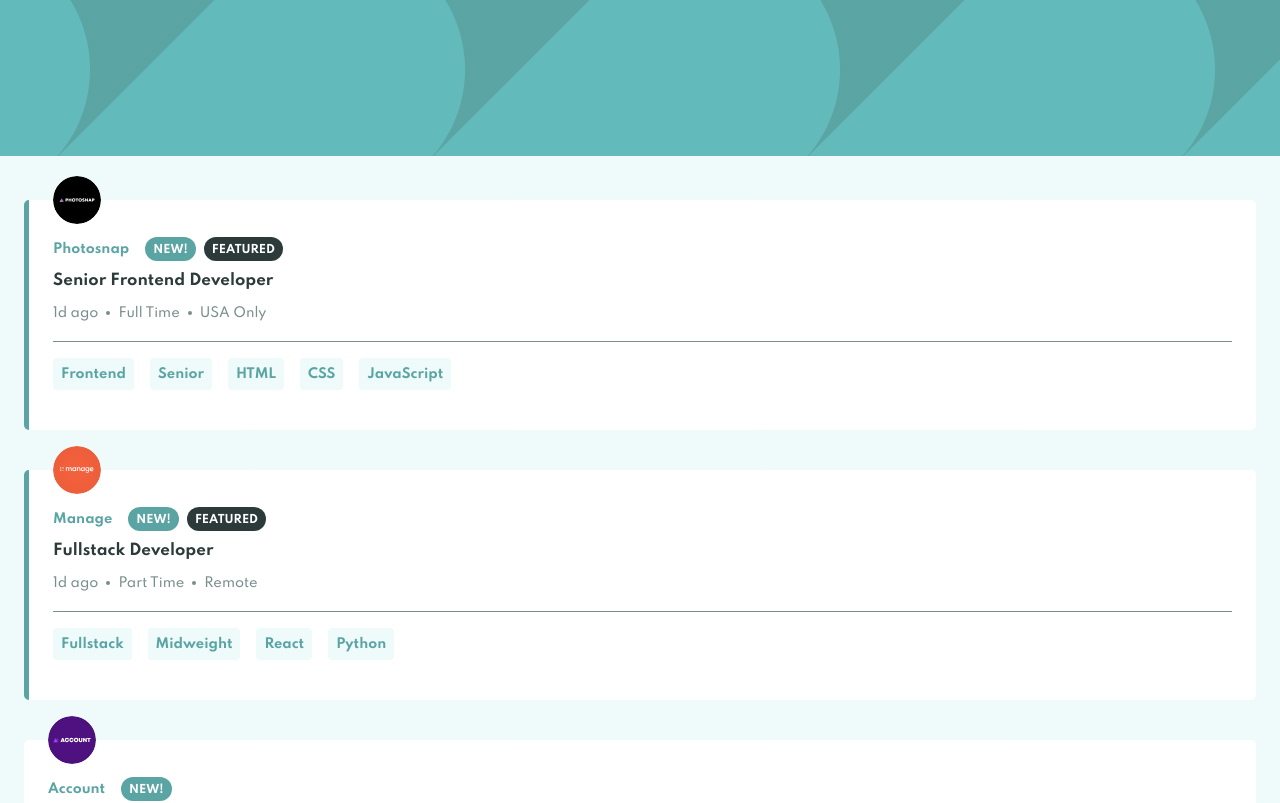
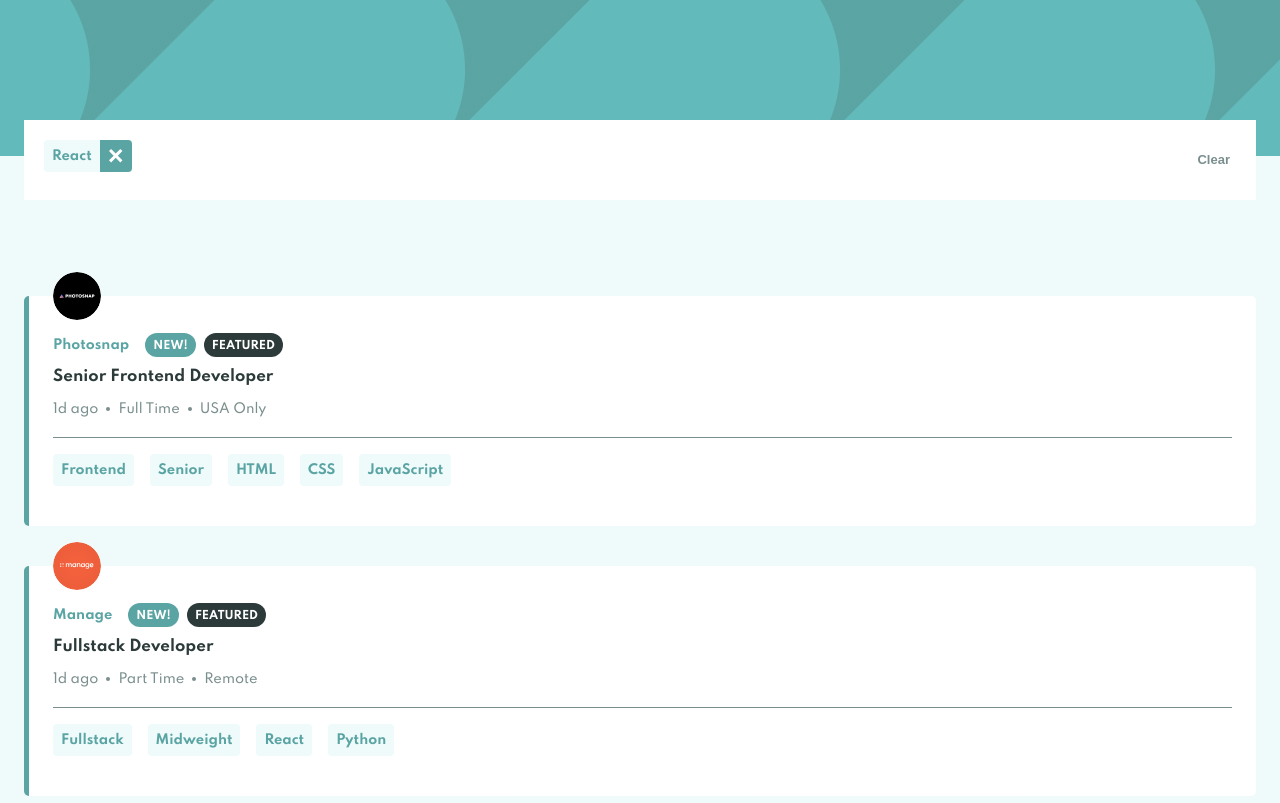
Before and after one commit to insulineru/joblisting, a Vue app: page / in a window 1280 px wide. Shown: the top 803 px of the page. Built offline with nearby package versions, Linux system fonts and the light colour scheme.

Commit message:
feat: add filter layout (adaptive)

```diff
--- a/src/App.vue
+++ b/src/App.vue
@@ -1,21 +1,33 @@
 <template>
   <div id="app">
-    <main>
-      <job-offer v-for="job in jobs" :key="job.id" :job="job" />
+    <main :class="filterStatus && 'with-filter'">
+      <job-filter v-show="filterStatus" />
+      <job-offer v-for="job in filterJobs" :key="job.id" :job="job" />
     </main>
   </div>
 </template>
 
 <script>
 import JobOffer from './components/JobOffer.vue';
+import JobFilter from './components/JobFilter.vue';
 
 export default {
   name: 'App',
   components: {
     JobOffer,
+    JobFilter,
+  },
+  computed: {
+    filterStatus() {
+      return this.filters.length >= 0;
+    },
+    filterJobs() {
+      return this.jobs;
+    },
   },
   data() {
     return {
+      filters: [],
       jobs: [
         {
           id: 1,
@@ -186,9 +198,14 @@
 }
 
 main {
-  padding-top: 200px;
+  padding-top: 212px;
   background: linear-gradient(to bottom, hsl(180, 29%, 50%) 0%,
     hsl(180, 29%, 50%) 156px,hsl(180, 52%, 96%) 156px,hsl(180, 52%, 96%) 100%);
+  transition: padding-top 0.5s ease;
+}
+
+.with-filter {
+  padding-top: 296px;
 }
 
 main::after {
--- /dev/null
+++ b/src/components/JobFilter.vue
@@ -0,0 +1,99 @@
+<template>
+  <div class="filter">
+    <div class="tag-list">
+      <div class="tag">
+        React
+        <button class="close-button"></button>
+      </div>
+    </div>
+    <div class="filter-controls">
+      <button class="clear-button">Clear</button>
+    </div>
+  </div>
+</template>
+
+<script>
+export default {
+
+};
+</script>
+
+<style scoped>
+.filter {
+  position: absolute;
+  top: 120px;
+  width: calc(100% - 88px);
+  margin: 0 24px;
+  padding: 20px;
+  background-color: #ffffff;
+  z-index: 10;
+  display: flex;
+  justify-content: space-between;
+  align-items: center;
+}
+
+.tag-list {
+  display: flex;
+  flex-wrap: wrap;
+}
+.tag {
+  padding: 4px 40px 4px 8px;
+  background-color: hsl(180, 52%, 96%);
+  color: hsl(180, 29%, 50%);
+  font-weight: 700;
+  font-size: 13px;
+  line-height: 24px;
+  border-radius: 4px;
+  position: relative;
+  margin: 0 16px 8px 0;
+}
+
+.close-button {
+  appearance: none;
+  border: 0;
+  position: absolute;
+  right: 0;
+  top: 0;
+  height: 100%;
+  width: 32px;
+  background-color: hsl(180, 29%, 50%);
+  background-image: url('../assets/images/icon-remove.svg');
+  background-position: center center;
+  background-repeat: no-repeat;
+  border-radius: 0 4px 4px 0;
+  cursor: pointer;
+  transition: background-color 0.15s ease;
+}
+
+.close-button:hover {
+  background-color: hsl(180, 14%, 20%);
+}
+
+.clear-button {
+  cursor: pointer;
+  font-weight: 700;
+  font-size: 13px;
+  line-height: 24px;
+  color: hsl(180, 8%, 52%);
+  margin-left: 8px;
+  transition: color 0.15s ease;
+  appearance: none;
+  border: 0;
+  background-color: transparent;
+}
+
+.clear-button:hover {
+  color: hsl(180, 29%, 50%);
+  text-decoration: underline;
+}
+
+@media screen and (min-width: 1440px) {
+  .filter {
+    width: 1206px;
+    margin: 0 auto;
+    left: 0;
+    right: 0;
+    padding: 20px 40px;
+  }
+}
+</style>
```
